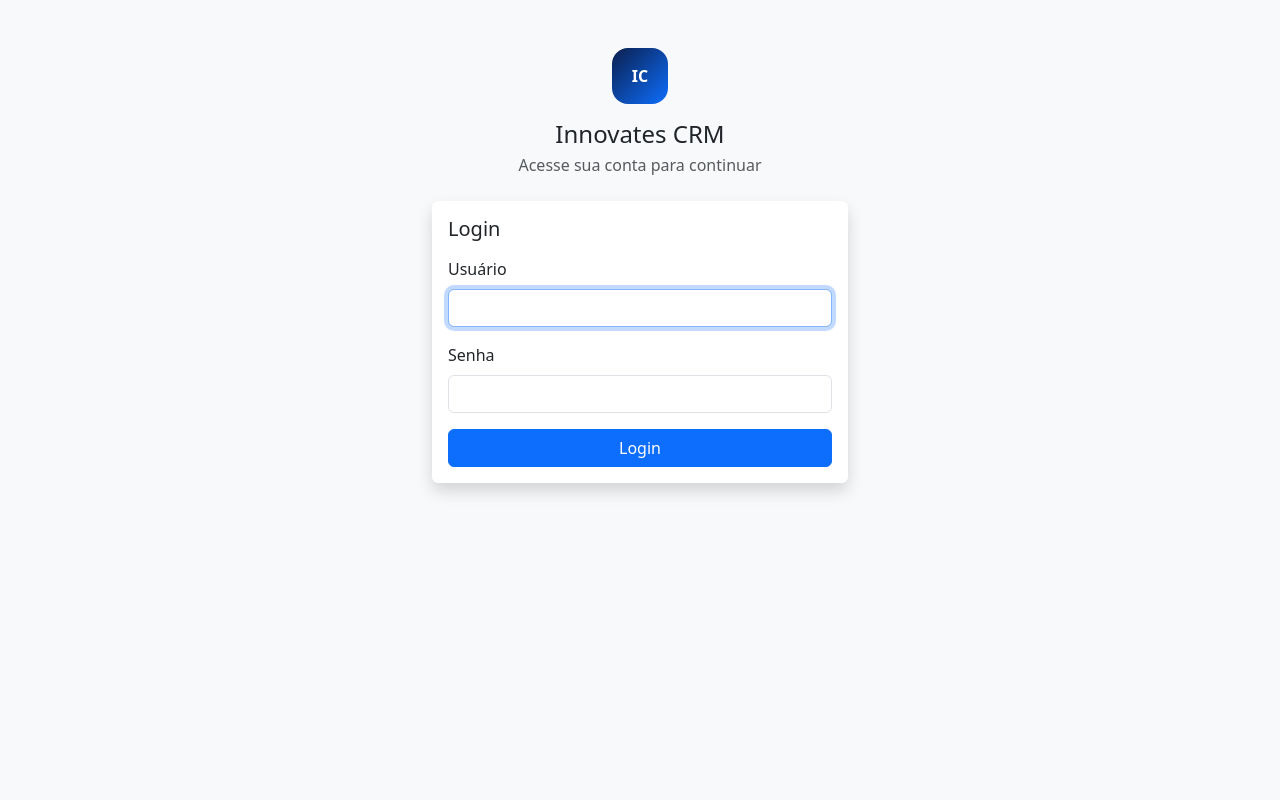
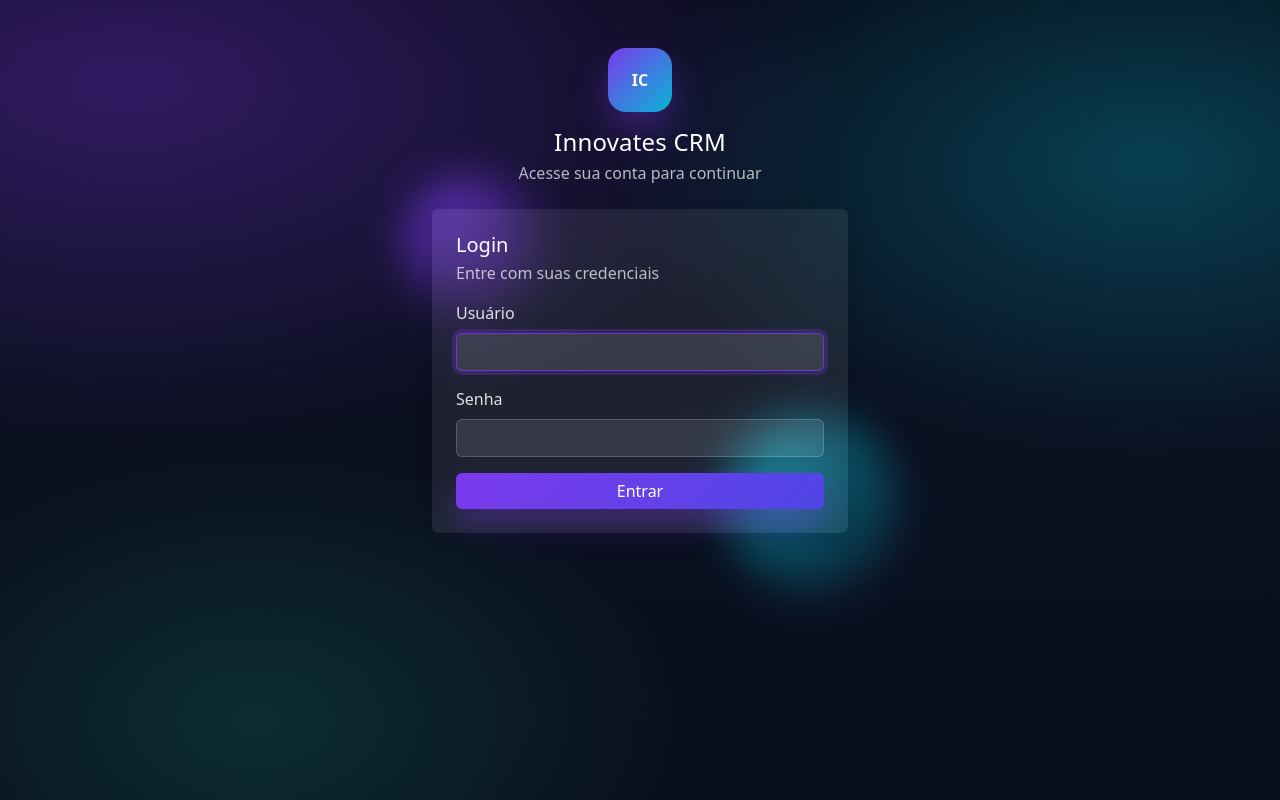
Before and after one commit to Renandlmeida/innovates-crm, a Django app: page /accounts/login/ in a window 1280 px wide. Run offline with Django 5.2, Linux system fonts and the light colour scheme.

Commit message:
docs: update login template and add screenshots

```diff
--- a/crm/templates/registration/login.html
+++ b/crm/templates/registration/login.html
@@ -5,20 +5,106 @@
     <meta name="viewport" content="width=device-width, initial-scale=1">
     <title>Innovates CRM - Login</title>
     <link href="https://cdn.jsdelivr.net/npm/bootstrap@5.3.3/dist/css/bootstrap.min.css" rel="stylesheet">
+    <style>
+      :root {
+        --ic-primary: #7c3aed;
+        --ic-secondary: #06b6d4;
+        --ic-dark: #0b1020;
+      }
+      body {
+        min-height: 100vh;
+        background:
+          radial-gradient(1200px 600px at 10% 10%, rgba(124, 58, 237, 0.35), transparent 60%),
+          radial-gradient(900px 500px at 90% 20%, rgba(6, 182, 212, 0.30), transparent 60%),
+          radial-gradient(700px 450px at 20% 90%, rgba(16, 185, 129, 0.18), transparent 60%),
+          linear-gradient(180deg, #070a16, #0b1020 55%, #0a0f1f);
+      }
+      .ic-shell {
+        position: relative;
+      }
+      .ic-orb {
+        position: absolute;
+        border-radius: 999px;
+        filter: blur(20px);
+        opacity: 0.7;
+        pointer-events: none;
+      }
+      .ic-orb.orb-1 {
+        width: 140px;
+        height: 140px;
+        left: -30px;
+        top: -35px;
+        background: radial-gradient(circle at 30% 30%, rgba(124, 58, 237, 0.95), rgba(124, 58, 237, 0.00));
+      }
+      .ic-orb.orb-2 {
+        width: 180px;
+        height: 180px;
+        right: -55px;
+        bottom: -60px;
+        background: radial-gradient(circle at 30% 30%, rgba(6, 182, 212, 0.90), rgba(6, 182, 212, 0.00));
+      }
+      .ic-card {
+        background: rgba(255, 255, 255, 0.08);
+        border: 1px solid rgba(255, 255, 255, 0.14);
+        backdrop-filter: blur(12px);
+        -webkit-backdrop-filter: blur(12px);
+        color: rgba(255, 255, 255, 0.92);
+      }
+      .ic-muted {
+        color: rgba(255, 255, 255, 0.70) !important;
+      }
+      .ic-title {
+        letter-spacing: 0.2px;
+      }
+      .ic-badge {
+        width: 64px;
+        height: 64px;
+        border-radius: 18px;
+        background: linear-gradient(135deg, var(--ic-primary), var(--ic-secondary));
+        box-shadow: 0 18px 35px rgba(124, 58, 237, 0.35);
+      }
+      .ic-btn {
+        background: linear-gradient(135deg, var(--ic-primary), #4f46e5);
+        border: none;
+        box-shadow: 0 16px 28px rgba(124, 58, 237, 0.35);
+      }
+      .ic-btn:hover {
+        filter: brightness(1.05);
+      }
+      .form-control {
+        background: rgba(255, 255, 255, 0.10);
+        border: 1px solid rgba(255, 255, 255, 0.18);
+        color: rgba(255, 255, 255, 0.92);
+      }
+      .form-control:focus {
+        background: rgba(255, 255, 255, 0.12);
+        border-color: rgba(124, 58, 237, 0.8);
+        box-shadow: 0 0 0 .25rem rgba(124, 58, 237, 0.25);
+        color: rgba(255, 255, 255, 0.92);
+      }
+      .form-label {
+        color: rgba(255, 255, 255, 0.86);
+      }
+    </style>
   </head>
-  <body class="bg-light">
+  <body>
     <main class="container py-5" style="max-width: 440px;">
       <div class="text-center mb-4">
-        <div class="d-inline-flex align-items-center justify-content-center rounded-4 text-white" style="width: 56px; height: 56px; background: linear-gradient(135deg, #0b1f4d, #0d6efd);">
+        <div class="d-inline-flex align-items-center justify-content-center ic-badge text-white">
           <span class="fw-bold">IC</span>
         </div>
-        <div class="h4 mt-3 mb-1">Innovates CRM</div>
-        <div class="text-muted">Acesse sua conta para continuar</div>
+        <div class="h4 mt-3 mb-1 text-white ic-title">Innovates CRM</div>
+        <div class="ic-muted">Acesse sua conta para continuar</div>
       </div>
 
-      <div class="card shadow border-0">
-        <div class="card-body">
-          <h1 class="h5 mb-3">Login</h1>
+      <div class="ic-shell">
+        <div class="ic-orb orb-1"></div>
+        <div class="ic-orb orb-2"></div>
+
+        <div class="card shadow border-0 ic-card">
+          <div class="card-body p-4">
+            <h1 class="h5 mb-1 text-white">Login</h1>
+            <div class="ic-muted mb-3">Entre com suas credenciais</div>
 
             {% if form.errors %}
               <div class="alert alert-danger">Usuário ou senha inválidos.</div>
@@ -38,8 +124,9 @@
 
               <input type="hidden" name="next" value="{{ next }}">
 
-            <button class="btn btn-primary w-100" type="submit">Login</button>
+              <button class="btn btn-primary w-100 ic-btn" type="submit">Entrar</button>
             </form>
+          </div>
         </div>
       </div>
     </main>
```
Also changed, not shown: images/Captura de tela 2026-02-23 201523.png (added), images/clientes/Captura de tela 2026-02-23 201251.png (added), images/clientes/Captura de tela 2026-02-23 201314.png (added), images/dashboard/Captura de tela 2026-02-23 201325.png (added), images/dashboard/Captura de tela 2026-02-23 201532.png (added), images/login.png/Captura de tela 2026-02-23 201121.png (added), images/login.png/Captura de tela 2026-02-23 201235.png (added). Lines whose indentation alone changed are shown as unchanged.
